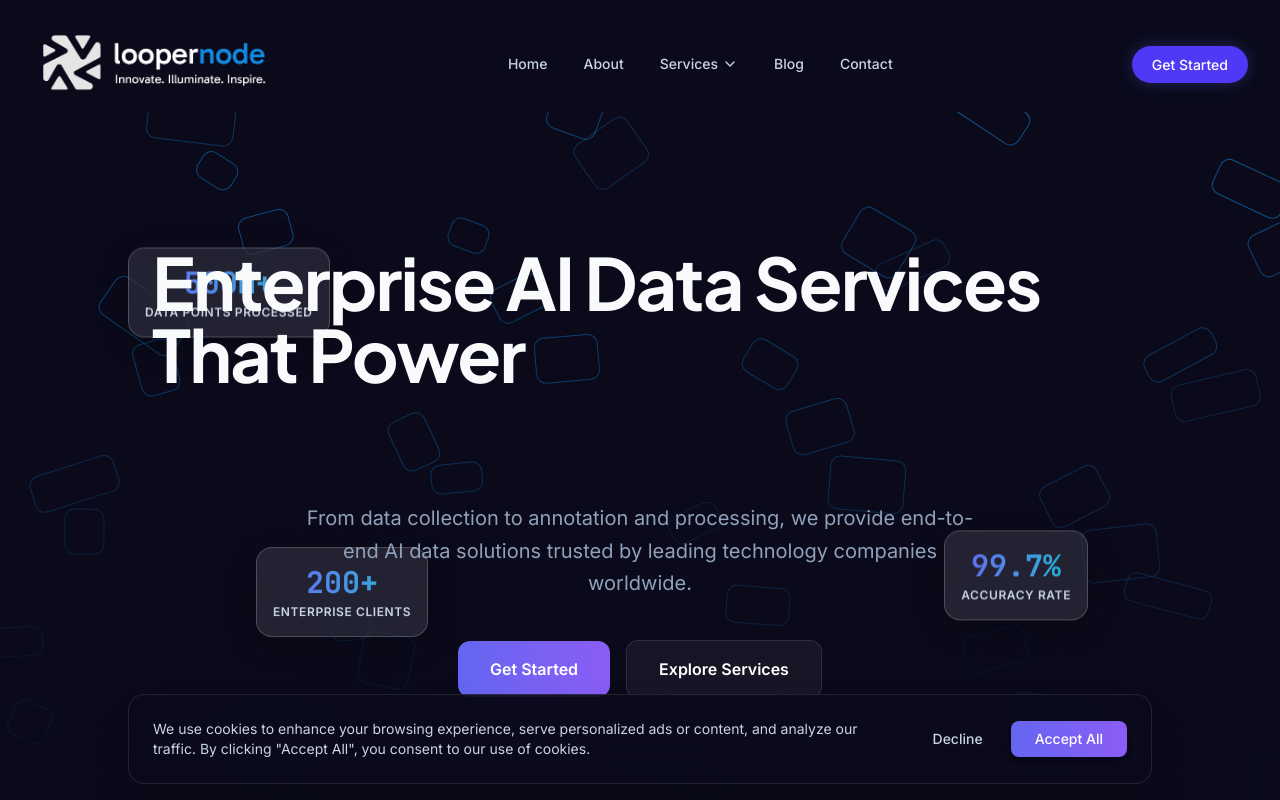
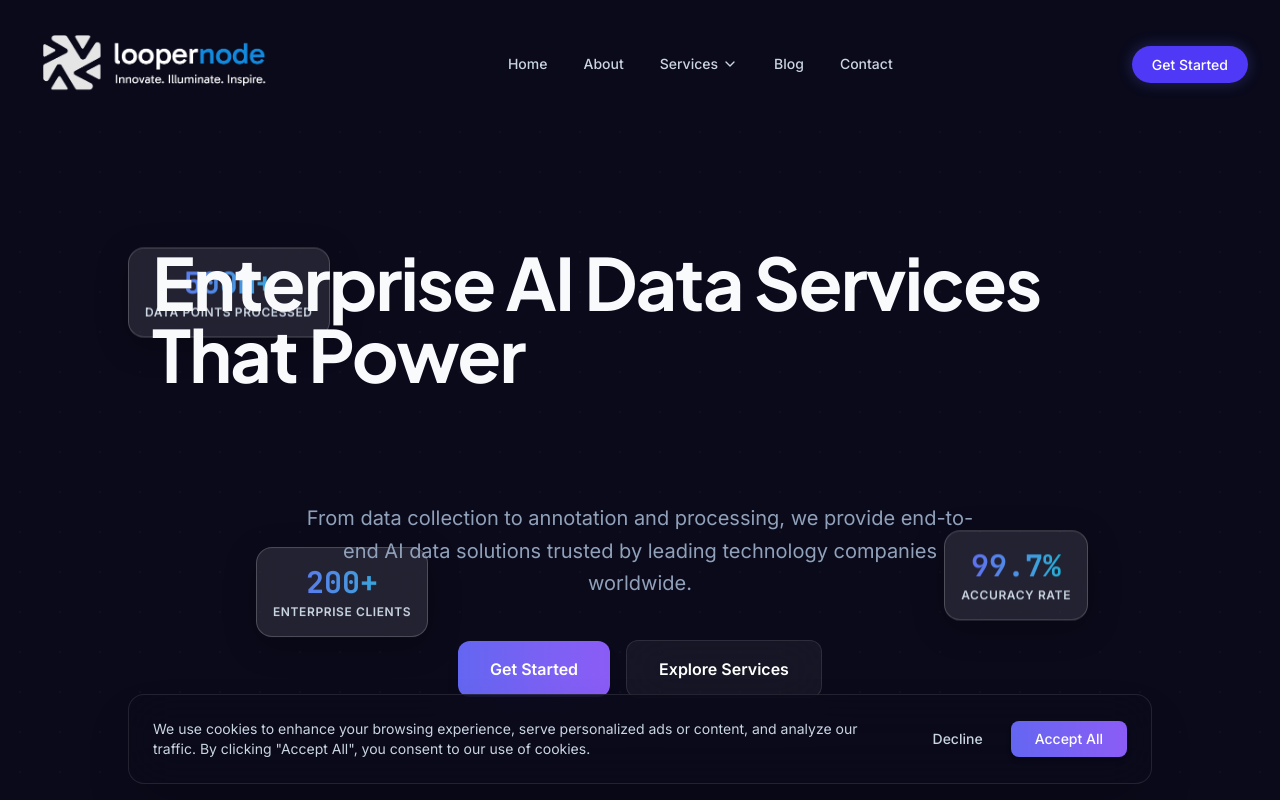
Before and after one commit to liyakathaalikt-oss/loopernode, a Next.js app: page / in a window 1280 px wide. Shown: the top 800 px of the page. Built offline with nearby package versions, Linux system fonts and the light colour scheme; a web font is replaced by a local one.

Commit message:
style: remove floating rectangles background from hero section

```diff
--- a/components/sections/hero.tsx
+++ b/components/sections/hero.tsx
@@ -5,7 +5,6 @@ import Link from 'next/link';
 import { FadeUp, ScaleIn } from '@/components/animations/motion-wrapper';
 import { AnimatedGradientBg } from '@/components/ui/animated-gradient-bg';
 import { FloatingBadge } from '@/components/ui/floating-badge';
-import { FloatingRectangles } from '@/components/animations/floating-rectangles';
 import { TextReveal } from '@/components/animations/text-reveal';
 import { cn } from '@/lib/utils';
 
@@ -32,8 +31,7 @@ export function Hero({
     <section className="relative min-h-[90vh] flex items-center justify-center overflow-hidden bg-[#0A0A1B] text-slate-200">
       {/* Background Layer */}
       {showGradientBg && <AnimatedGradientBg />}
-      <div className="absolute inset-0 z-0 bg-[url('/grid-pattern.svg')] opacity-5" style={{ backgroundSize: '40px 40px' }} />
-      <FloatingRectangles />
+      <div className="absolute inset-0 z-0 bg-[url('/grid-pattern.svg')] opacity-10" style={{ backgroundSize: '40px 40px' }} />
 
       {/* Floating Badges */}
       {stats && stats.length > 0 && (
```
